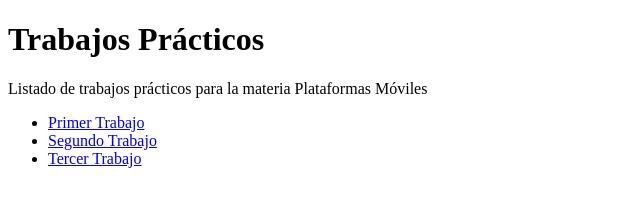
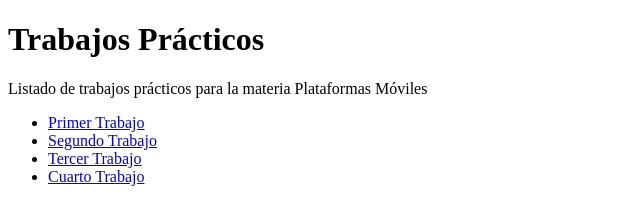
Before and after one commit to adrianestigarribia/plataformas-moviles-entregas, a plain HTML site: page index.html in a window 1280 px wide. Shown: the whole page, without its empty margins (0-640 px from the left). Drawn offline with Linux system fonts and the light colour scheme.

Commit message:
Update index.html

```diff
--- a/index.html
+++ b/index.html
@@ -10,6 +10,7 @@
        <li><a href="tp-1">Primer Trabajo</a></li>
         <li><a href="tp-2">Segundo Trabajo</a></li>
         <li><a href="tp-3">Tercer Trabajo</a></li>
+        <li><a href="tp-4">Cuarto Trabajo</a></li>
      </ul>
    </body>
 </html>
```
